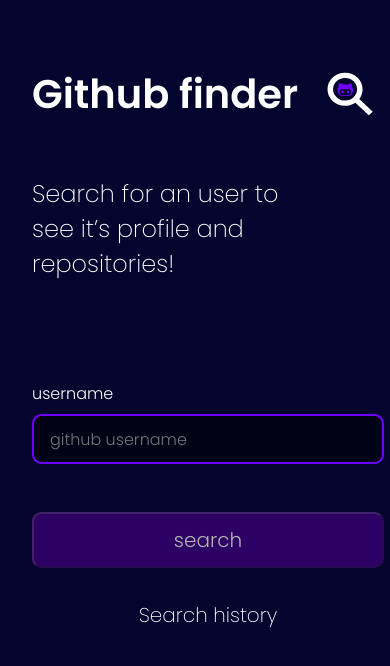
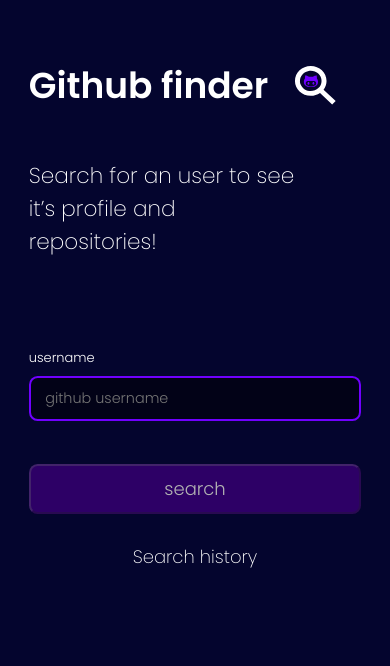
Before and after one commit to radaelilucca/rzlt-test, a React (Vite) app: page / in a window 390 px wide. Shown: the top 666 px of the page. Built offline with nearby package versions, Linux system fonts and the light colour scheme.

Commit message:
fix(app): improve overall responsiveness

```diff
--- a/src/components/RepoCard/styles.ts
+++ b/src/components/RepoCard/styles.ts
@@ -57,7 +57,14 @@
 
   @media (max-width: ${breakpoints.tablet}px) {
     & > strong {
-      font-size: 1.6rem;
+      font-size: 1.5rem;
+      max-width: 70%;
+    }
+  }
+
+  @media (max-width: ${breakpoints.mobile}px) {
+    & > strong {
+      font-size: 1.2rem;
     }
   }
 `;
@@ -80,6 +87,12 @@
       path {
         fill: ${({ theme }) => theme.colors.lightText};
       }
+    }
+  }
+
+  @media (max-width: ${breakpoints.mobile}px) {
+    span {
+      font-size: 1rem;
     }
   }
 `;
--- a/src/pages/User/styles.ts
+++ b/src/pages/User/styles.ts
@@ -113,7 +113,7 @@
   @media (max-width: ${breakpoints.tablet}px) {
     strong {
       font-size: 2rem;
-      line-height: 1.5rem;
+      line-height: 2rem;
     }
   }
 `;
@@ -168,6 +168,6 @@
   }
 
   @media (max-width: ${breakpoints.tablet}px) {
-    flex: 1 1 100%;
+    width: 100%;
   }
 `;
--- a/src/styles/globalStyles.tsx
+++ b/src/styles/globalStyles.tsx
@@ -1,6 +1,8 @@
 import * as styled from 'styled-components';
 
 import { lighten } from 'polished';
+
+import { breakpoints } from './breakpoints';
 
 const scrollbarStyles = styled.css`
   ::-webkit-scrollbar {
@@ -41,6 +43,10 @@
     &:focus {
       outline: 2px solid ${({ theme }) => theme.colors.highlight};
     }
+
+    @media (max-width: ${breakpoints.tablet}px) {
+      font-size: 90%;
+    }
   }
 
   #root {
```
